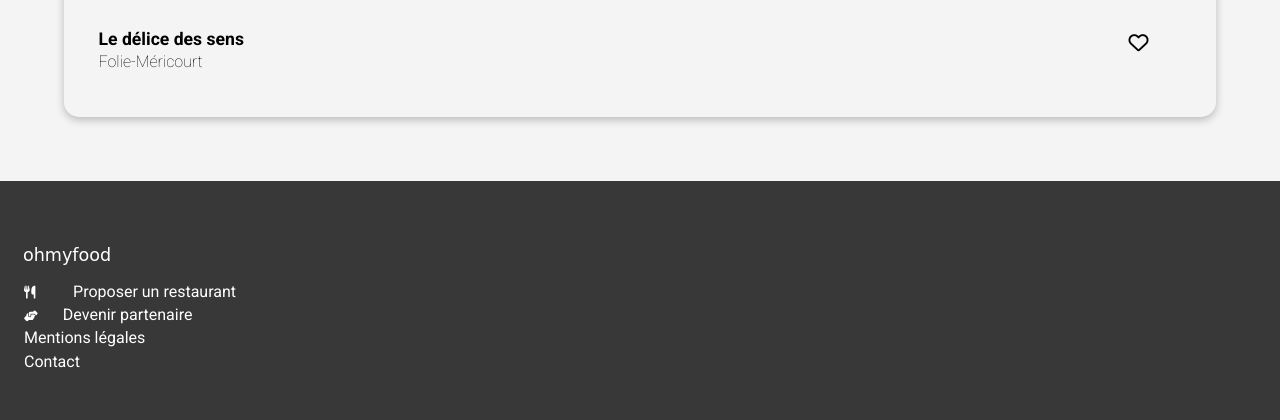
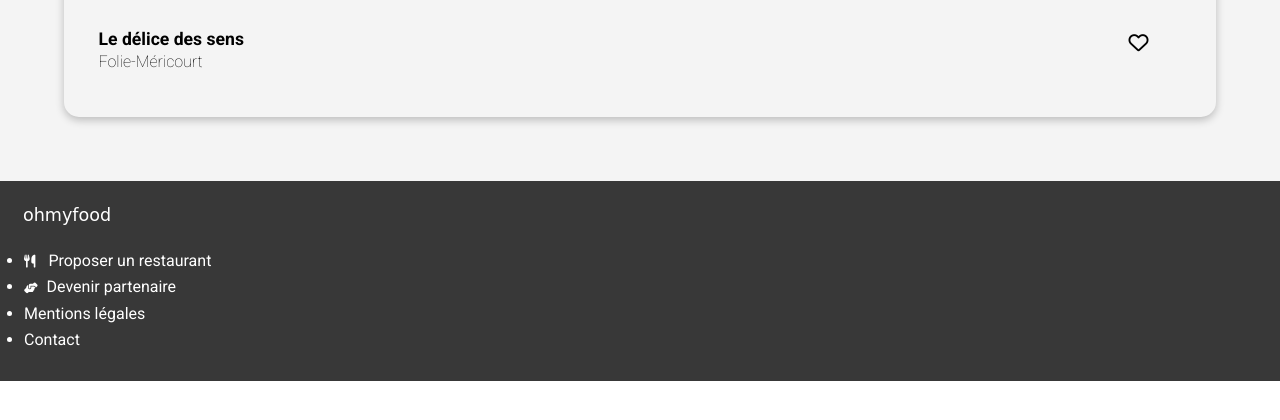
Before and after one commit to ArthurOdz/ArthurOddoz_3_24112021, a website: page index.html in a window 1280 px wide. Shown: the part 2256-2676 px from the top of the page. After the commit the page ends 2637 px from the top, so only its background shows below. Drawn offline with nearby package versions, Linux system fonts and the light colour scheme; files that its build step writes are made by us from their sources; a web font is replaced by a local one.

Commit message:
Remise au propre du header et du footer et ajout de 2 variables

```diff
--- a/Styles/Sass/Layout/_footer.scss
+++ b/Styles/Sass/Layout/_footer.scss
@@ -1,18 +1,17 @@
 footer {
     color: white;
     background-color: darken($main__background_color, 70%);
-    padding: 5% 0 8%;
+    padding: 1.5em 0;
+    max-height: 13em;
     h3 {
-        font-size: 1.1em;
-        font-weight: 400;
-        margin: 0 1.3em 1em;
+        font-size: $h3_size;
+        font-weight: $h3_weight;
+        margin: 0 1.3em 1.5em;
     }
     ul {
-        margin: 0;
-        list-style:none;
         padding-left: 1.5em;
         li {
-            margin-bottom: .3em;
+            margin-bottom: .5em;
         }
     }
     a {
@@ -20,10 +19,10 @@ footer {
     }
     .fa-utensils {
         font-size: 13px;
-        margin-right: 3%;
+        margin-right: 1em;
     }
     .fa-hands-helping {
         font-size: 11px;
-        margin-right: 2%;
+        margin-right: .8em;
     }
 }
--- a/Styles/Sass/Layout/_header.scss
+++ b/Styles/Sass/Layout/_header.scss
@@ -9,7 +9,7 @@ header, .description {
     & img{
         height: 2em;
     }
-    &.menu {
+    &--menu {
         box-shadow: none;
     }
     & .fa-arrow-left {
--- a/Styles/Sass/Utils/_variables.scss
+++ b/Styles/Sass/Utils/_variables.scss
@@ -8,6 +8,9 @@ $Button_bg : linear-gradient(to bottom, $Secondary_color, $Primary_color);
 $title_size: 1.5em;
 $title_weight: 700;
 
+$h3_size: 1.1em;
+$h3_weight: 400;
+
 $txt_size: initial;
 $txt_weight: 100;
 
```
